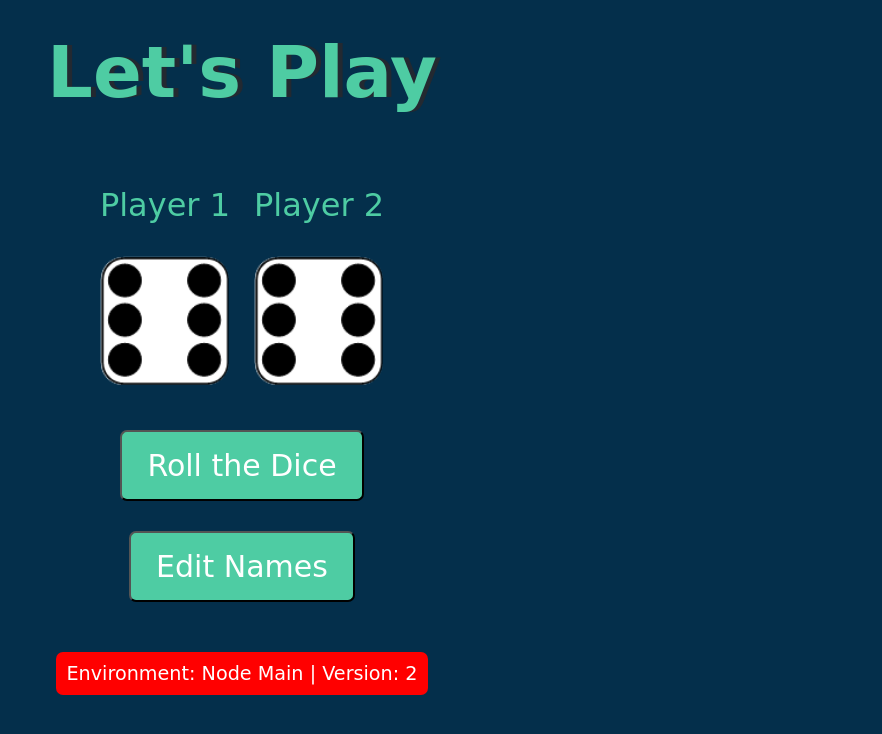
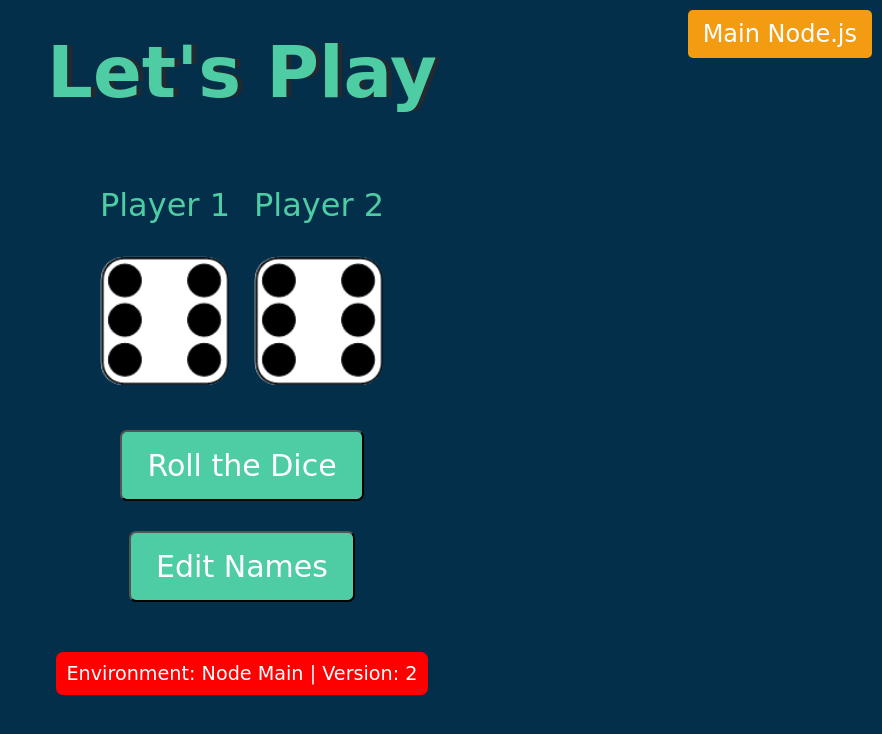
Before and after one commit to julianp829/dice-nodejs, a website: page static/index.html in a window 1280 px wide. Shown: the whole page, without its empty margins (398-1280 px from the left). Drawn offline with Linux system fonts and the light colour scheme.

Commit message:
Update index.html

```diff
--- a/static/index.html
+++ b/static/index.html
@@ -62,21 +62,38 @@
             text-decoration: none;
         }
 
-        /* Updated styles for version and environment */
+        /* Info-bar styles */
         .info-bar {
             margin-top: 20px;
             font-family: "Indie Flower", cursive;
             font-size: 1.2rem;
             color: #ffffff;
-            background-color: red; /* Background changed to red */
+            background-color: red; /* Background set to red */
             padding: 10px;
             border-radius: 7px;
             display: inline-block;
+        }
+
+        /* Main Node.js tag in the upper right corner */
+        .main-node-tag {
+            position: absolute;
+            top: 10px;
+            right: 10px;
+            background-color: #f39c12;
+            color: #ffffff;
+            font-family: "Indie Flower", cursive;
+            font-size: 1.5rem;
+            padding: 10px 15px;
+            border-radius: 5px;
+            display: none; /* Hidden by default, will be shown via JS */
         }
     </style>
 </head>
 
 <body>
+    <!-- Main Node.js Tag (Initially hidden) -->
+    <div id="main-node-tag" class="main-node-tag">Main Node.js</div>
+
     <div class="container">
         <h1>Let's Play</h1>
 
@@ -110,12 +127,20 @@
     </div>
 
     <script>
+        // Secret Configuration
+        var secret = "showMainNodeTag";  // Simulated secret, could be retrieved from a secure location
+
         // Environment and Version Variables
-        var environment = "Node Main"; // Change this to "Node Production" for production environment
+        var environment = "Node Main";
         var version = "2";
 
         // Set the environment and version on page load
         document.getElementById("env-info").innerHTML = `Environment: ${environment} | Version: ${version}`;
+
+        // Show Main Node.js tag if secret is correct
+        if (secret === "showMainNodeTag") {
+            document.getElementById("main-node-tag").style.display = "block";
+        }
 
         // Player names
         var player1 = "Player 1";
```
